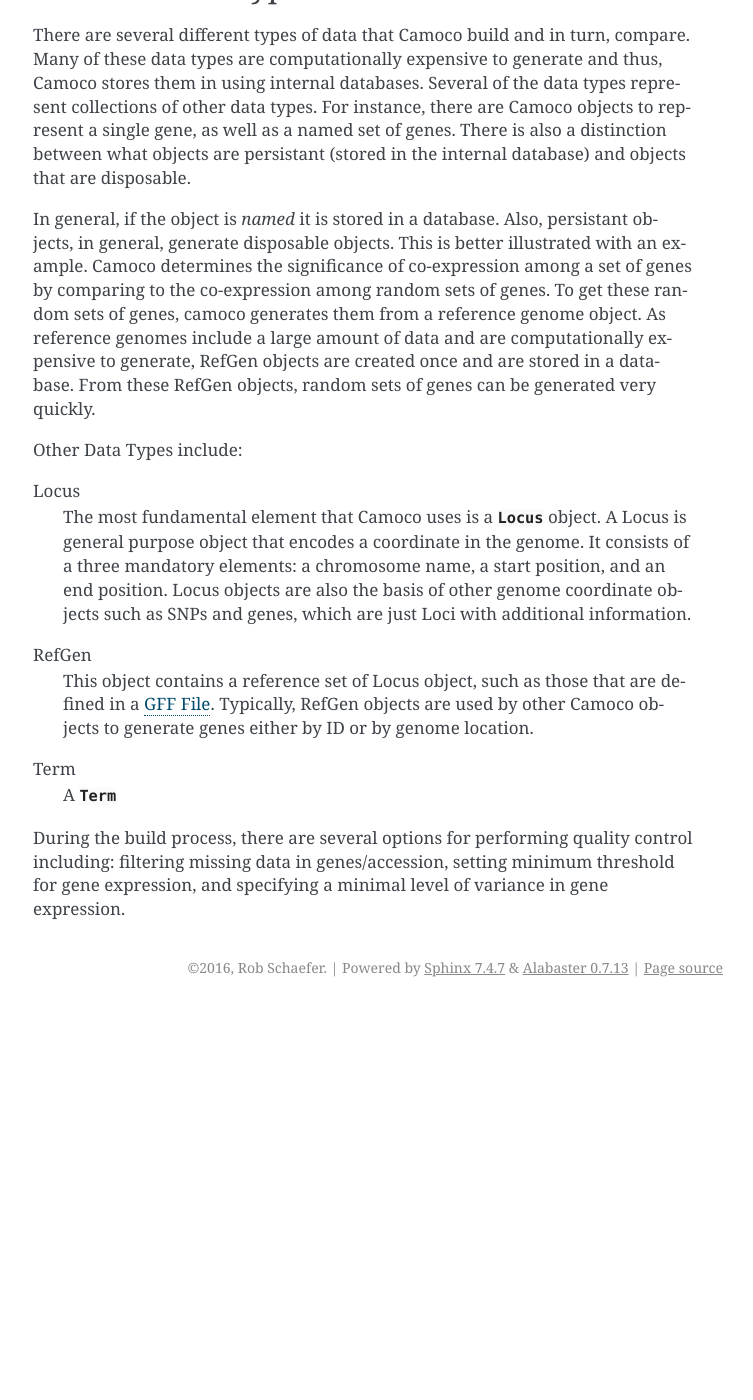
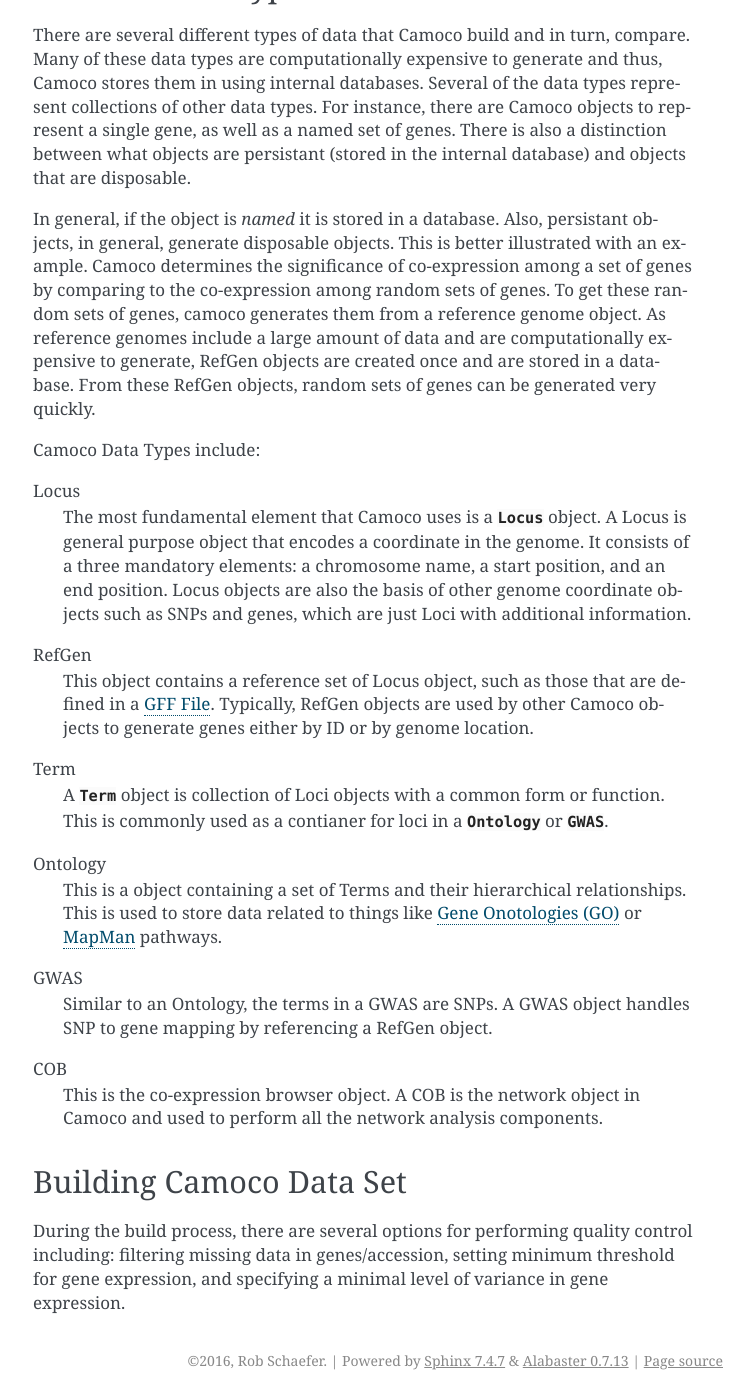
Before and after one commit to LinkageIO/Camoco, a Sphinx documentation site: the page built from docs/overview.rst, in a window 1280 px wide and 1400 px high, scrolled down 874 px. Shown: the whole window, without its empty margins (387-1140 px from the left). Built offline with Sphinx 7.4.7, drawn with Linux system fonts in a browser that asks for light colours; pages that are not in the unit, such as notebooks, are missing from menus; before the commit the page ends 1881 px from its top, so only the background shows below that; some of the changed text lies outside the part shown.

Commit message:
finish data types section

```diff
--- a/docs/overview.rst
+++ b/docs/overview.rst
@@ -54,7 +54,7 @@
 of genes can be generated very quickly.
 
 
-Other Data Types include:
+Camoco Data Types include:
 
 Locus
   The most fundamental element that Camoco uses is a :class:`Locus` object. A Locus is general purpose
@@ -69,8 +69,26 @@
   used by other Camoco objects to generate genes either by ID or by genome location.
 
 Term
-  A :class:`Term`
+  A :class:`Term` object is collection of Loci objects with a common form or function. This is
+  commonly used as a contianer for loci in a :class:`Ontology` or :class:`GWAS`.
 
+Ontology
+  This is a object containing a set of Terms and their hierarchical relationships. This is used
+  to store data related to things like `Gene Onotologies (GO) <http://www.geneontology.org/>`__
+  or `MapMan <https://mapman.gabipd.org/>`__ pathways.
+
+GWAS
+  Similar to an Ontology, the terms in a GWAS are SNPs. A GWAS object handles SNP to gene mapping
+  by referencing a RefGen object.
+
+COB
+  This is the co-expression browser object. A COB is the network object in Camoco and used to
+  perform all the network analysis components.
+
+
+
+Building Camoco Data Set
+========================
 
 During the build process, there
 are several options for  performing quality control including: filtering
```
